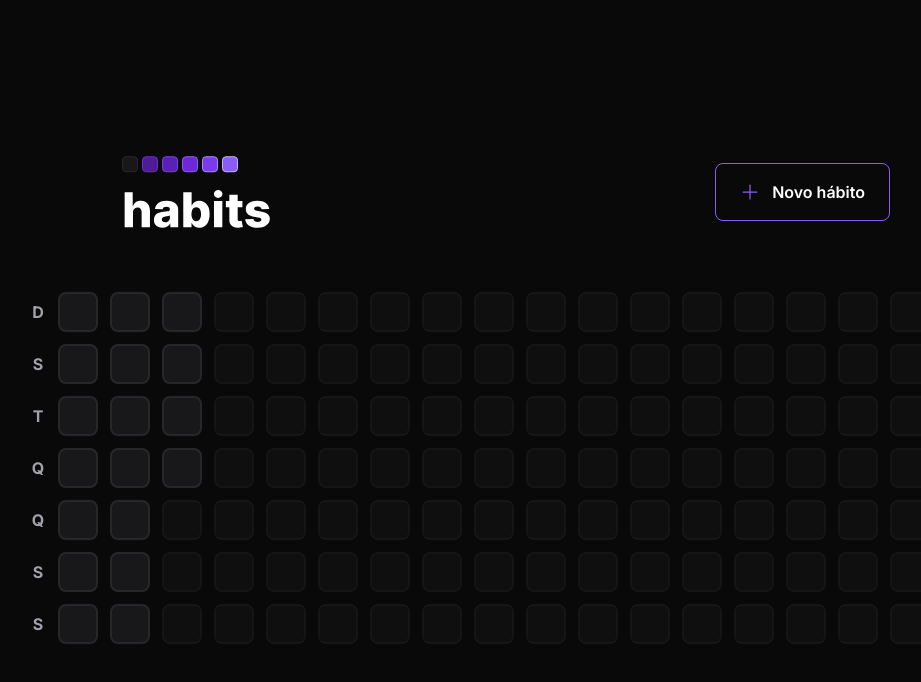
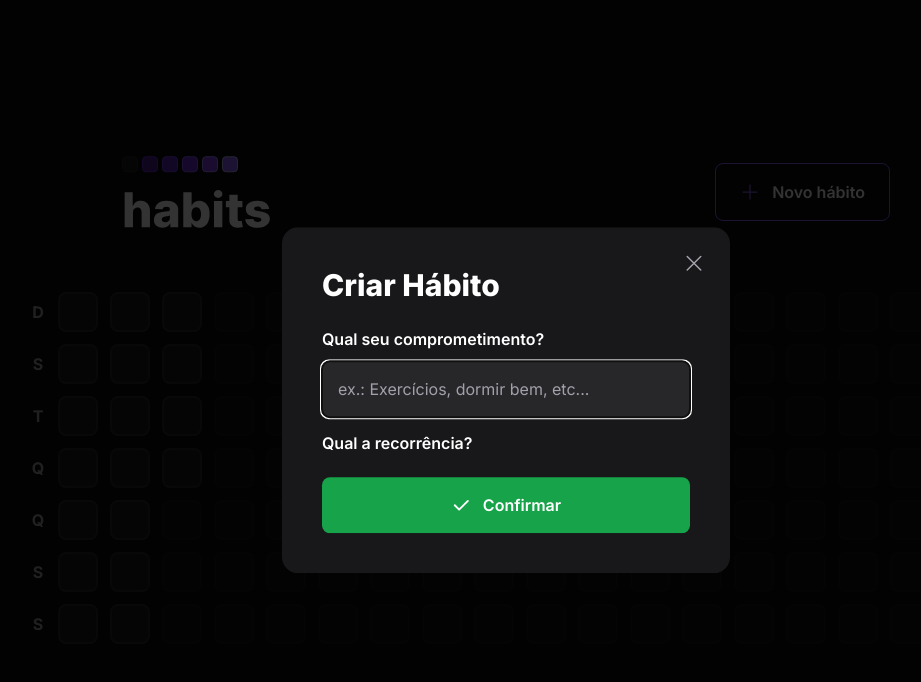
Before and after one commit to luizsmatos/habits-web, a React (Vite) app: page / in a window 1280 px wide. Both pictures are taken after a click on the button "Novo hábito". Shown: the top 682 px of the page, without its empty margins (134-1055 px from the left). Built offline with nearby package versions, Linux system fonts and the light colour scheme.

Commit message:
feat(Header): implements react-dialog and NewHabitForm

```diff
--- a/src/components/Header.tsx
+++ b/src/components/Header.tsx
@@ -1,18 +1,37 @@
-import { Plus } from 'phosphor-react';
+import { Plus, X } from 'phosphor-react';
+import * as Dialog from '@radix-ui/react-dialog';
 import logoImage from '../assets/logoImage.svg';
+import { NewHabitForm } from './NewHabitForm';
 
 export function Header() {
   return (
     <div className='w-full max-w-3xl mx-auto flex items-center justify-between'>
       <img src={logoImage} alt='Habits' />
 
-      <button
-        type='button'
-        className='border border-violet-500 font-semibold rounded-lg px-6 py-4 flex items-center gap-3 hover:border-violet-300 transition-all'
-      >
-        <Plus size={20} className='text-violet-500' />
-        Novo hábito
-      </button>
+      <Dialog.Root>
+        <Dialog.Trigger
+          type='button'
+          className='border border-violet-500 font-semibold rounded-lg px-6 py-4 flex items-center gap-3 hover:border-violet-300 transition-all'
+        >
+          <Plus size={20} className='text-violet-500' />
+          Novo hábito
+        </Dialog.Trigger>
+
+        <Dialog.Portal>
+          <Dialog.Overlay className='w-screen h-screen bg-black/80 fixed inset-0' />
+          <Dialog.Content className='absolute p-10 bg-zinc-900 rounded-2xl w-full max-w-md top-1/2 left-1/2 -translate-x-1/2 -translate-y-1/2'>
+            <Dialog.Close className='absolute right-6 top-6 text-zinc-400 hover:text-zinc-200'>
+              <X size={24} aria-label='Fechar' />
+            </Dialog.Close>
+
+            <Dialog.Title className='text-3xl leading-tight font-extrabold'>
+              Criar Hábito
+            </Dialog.Title>
+
+            <NewHabitForm />
+          </Dialog.Content>
+        </Dialog.Portal>
+      </Dialog.Root>
     </div>
   );
 }
```
